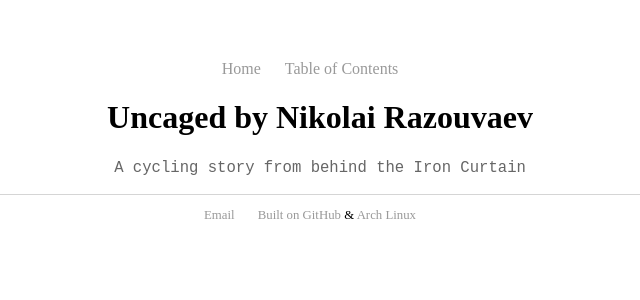
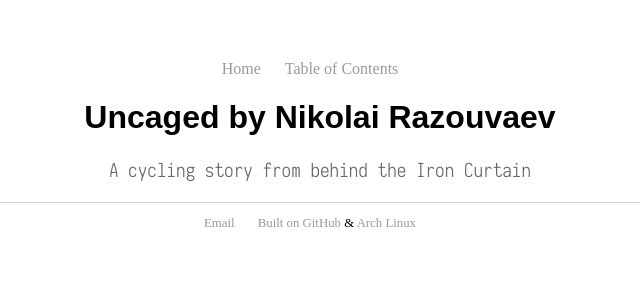
Before and after one commit to nkrzv/nkrzv.github.io, a Jekyll site: the page built from index.html, in a window 1280 px wide. Shown: the top 300 px of the page, without its empty margins (320-960 px from the left). Built offline with Jekyll 4.4.1, drawn with Linux system fonts in a browser that asks for light colours.

Commit message:
Update main.css

```diff
--- a/css/main.css
+++ b/css/main.css
@@ -1,3 +1,9 @@
+@font-face {
+   font-family: 'Iosevka';
+   font-style: normal;
+   font-weight: 400;
+   src: url('/fonts/woff2/iosevka-light.woff2') format('woff2'), url('/fonts/woff/iosevka-light.woff') format('woff'), url('/fonts/ttf/iosevka-light.ttf') format('truetype');
+ }
 body {
     margin: 60px auto;
     width: 70%;
@@ -21,14 +27,14 @@ a:hover {
 }
 h1 {
     font-size: 2em;
-    font-family:'Sans-Serif';
+    font-family: sans-serif;
     text-align: center;
 }
 p {
     font-size: 1.2em;
     line-height: 1.3em;
     color: #666;
-    font-family: monospace;
+    font-family: 'Iosevka';
 }
 footer {
     border-top: 1px solid #d5d5d5;
```
